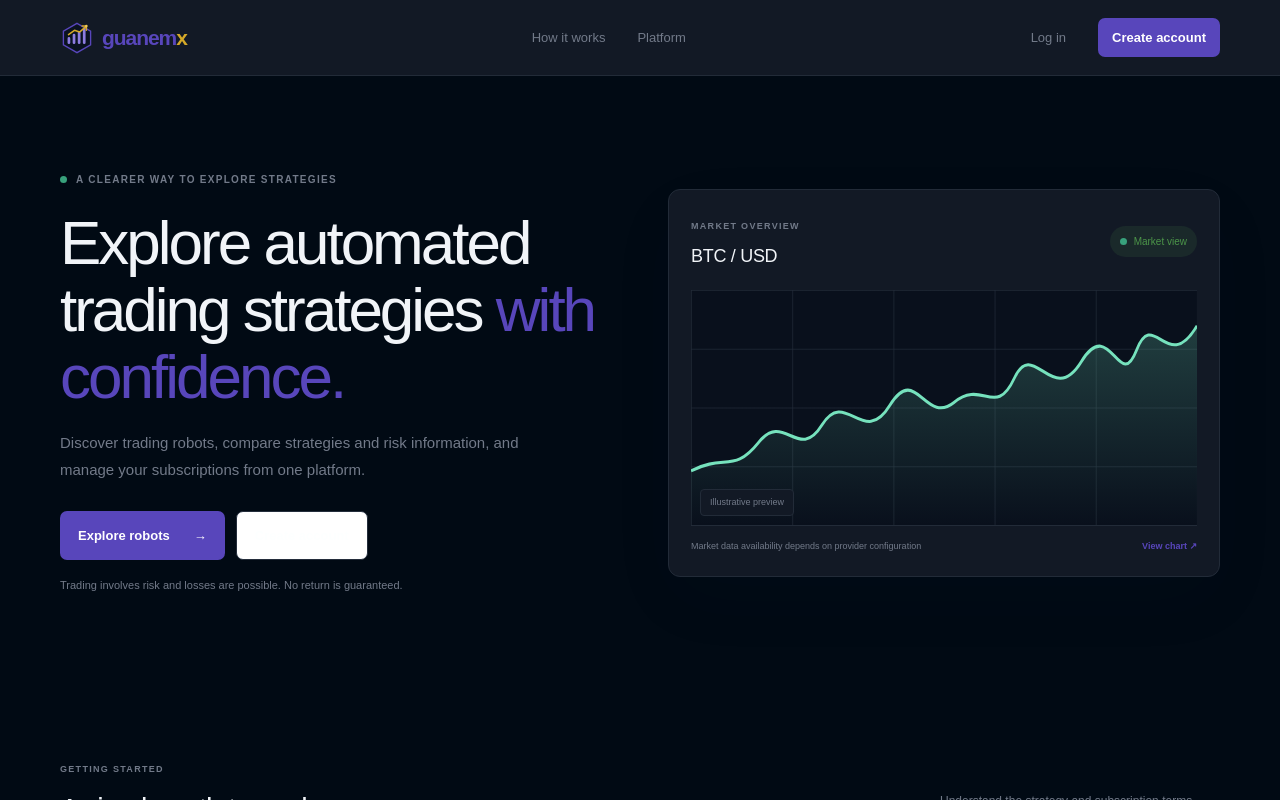
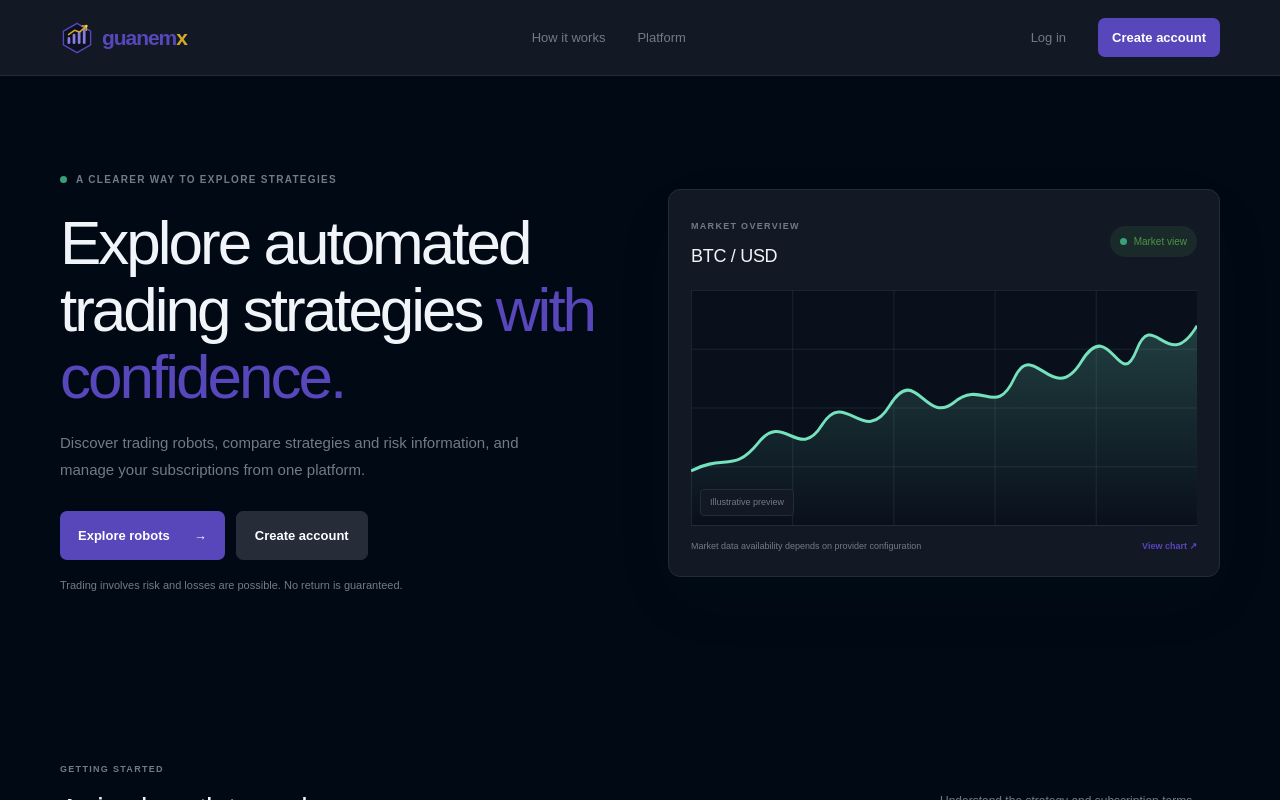
Before and after one commit to hermogene2001/Guanemx, a Next.js app: page / in a window 1280 px wide. In both pictures the pointer is over the link 301 px from the left and 535 px from the top of the page. Shown: the top 800 px of the page. Built offline with nearby package versions, Linux system fonts and the light colour scheme.

Commit message:
Fixed the dark theme hover state for quiet buttons

```diff
--- a/src/app/globals.css
+++ b/src/app/globals.css
@@ -35,6 +35,7 @@ body{background:var(--paper);color:var(--ink)}
 .risk-pill,.performance-label,.service-state{background:var(--surface);color:var(--muted)}
 .auth-field input{background:var(--surface);color:var(--ink);border-color:var(--line)}
 .button-quiet{background:transparent;color:var(--ink);border-color:var(--line)}
+.button-quiet:hover{background:color-mix(in srgb,var(--ink) 8%,var(--card));color:var(--ink)}
 .account-notice{background:color-mix(in srgb,var(--warning) 11%,var(--card));border-color:color-mix(in srgb,var(--warning) 35%,var(--line))}
 .account-notice p{color:var(--ink)}
 .account-notice>span{background:var(--warning);color:var(--paper)}
```
